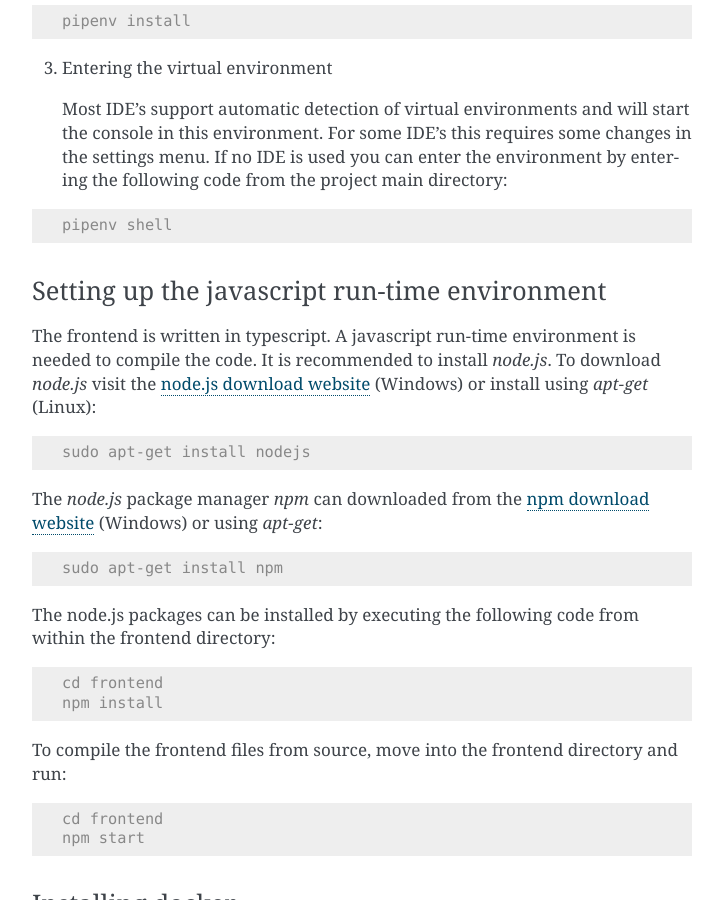
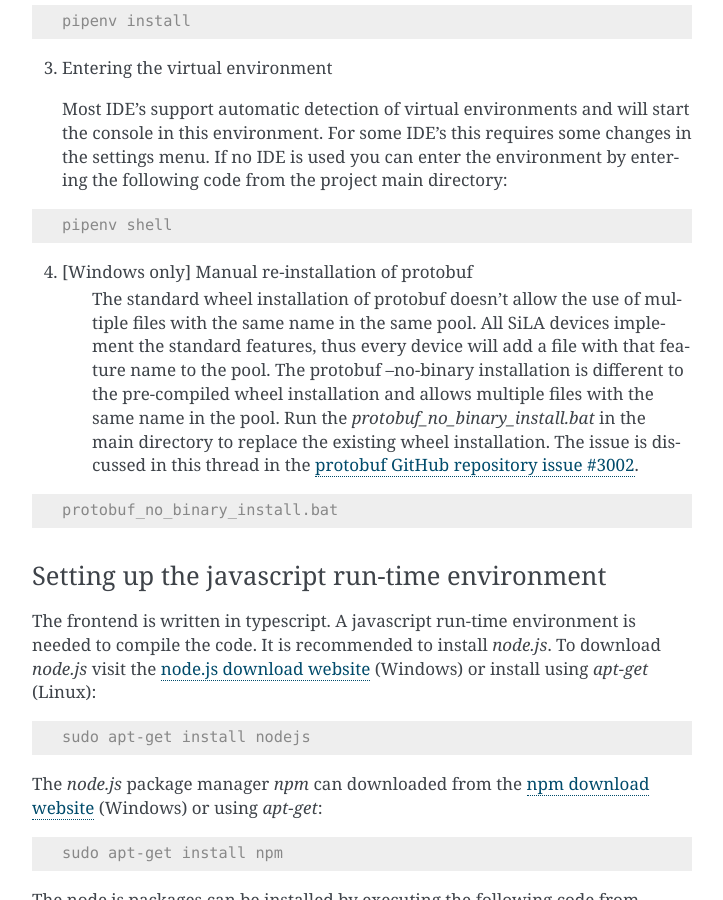
Before and after one commit to JasonChou0219/test, a Sphinx documentation site: the page built from docs/source/03_Installation.rst, in a window 1280 px wide and 900 px high, scrolled down 1057 px. Shown: the whole window, without its empty margins (388-1111 px from the left). Built offline with Sphinx 7.4.7, drawn with Linux system fonts in a browser that asks for light colours.

Commit message:
Add protobuf fix instructions. Misc.
Signed-off-by: Lukas <lukas.bromig@tum.de>

```diff
--- a/docs/source/03_Installation.rst
+++ b/docs/source/03_Installation.rst
@@ -51,6 +51,19 @@ feel free to use the supplied requirements.txt
 .. code-block:: console
 
    pipenv shell
+
+4. [Windows only] Manual re-installation of protobuf
+    The standard wheel installation of protobuf doesn't allow the use of multiple files with the same name in the same
+    pool. All SiLA devices implement the standard features, thus every device will add a file with that feature name to
+    the pool. The protobuf --no-binary installation is different to the pre-compiled wheel installation and allows
+    multiple files with the same name in the pool. Run the *protobuf_no_binary_install.bat* in the main directory to
+    replace the existing wheel installation. The issue is discussed in this thread in the
+    `protobuf GitHub repository issue #3002 <https://github.com/protocolbuffers/protobuf/issues/3002>`_.
+
+.. code-block:: console
+
+   protobuf_no_binary_install.bat
+
 
 Setting up the javascript run-time environment
 ^^^^^^^^^^^^^^^^^^^^^^^^^^^^^^^^^^^^^^^^^^^^^^^^
```
Also changed, not shown: README.md (+1 -0 lines), docs/source/05_How-To.rst (+21 -11 lines).
